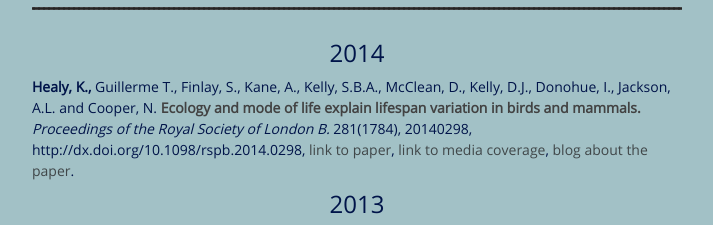
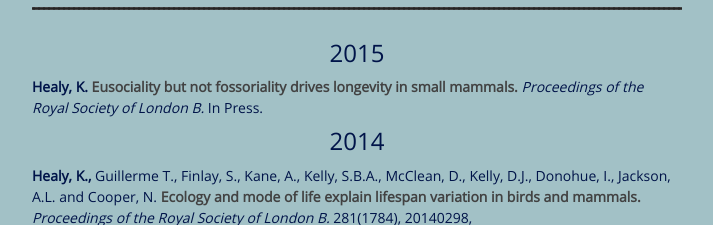
Before and after one commit to healyke/healyke.github.io, a plain HTML site: page publications.html in a window 1280 px wide. Shown: the part 426-651 px from the top of the page, without its empty margins (283-996 px from the left). Drawn offline with nearby package versions, Linux system fonts and the light colour scheme.

Commit message:
added publication

```diff
--- a/publications.html
+++ b/publications.html
@@ -42,11 +42,24 @@
         <!-- add a key word cloud -->
         <!-- add a journal graph -->
 
+
+          <h2>
+          <a name="2015" class="anchor" href="#2015"><span class="octicon octicon-link"></span></a>2015
+        </h2>
+
+        <h4>
+
+          <font color="#001449"><b>Healy, K.</b></font> <font color="#424242"><b>Eusociality but not fossoriality drives longevity in small mammals.</b></font><i> Proceedings of the Royal Society of London B.</i> In Press.
+
+
+
         <h2>
           <a name="2014" class="anchor" href="#2014"><span class="octicon octicon-link"></span></a>2014
         </h2>
 
         <h4>
+
+
           <font color="#001449"><b>Healy, K.,</b></font> Guillerme T., Finlay, S., Kane, A., Kelly, S.B.A., McClean, D., Kelly, D.J., Donohue, I., Jackson, A.L. and Cooper, N. <font color="#424242"><b>Ecology and mode of life explain lifespan variation in birds and mammals.</b></font><i> Proceedings of the Royal Society of London B.</i> 281(1784), 20140298, http://dx.doi.org/10.1098/rspb.2014.0298, <a href="http://rspb.royalsocietypublishing.org/content/281/1784/20140298.full.pdf?ijkey=gPt28ElSAYBvRhZ&keytype=ref">link to paper</a>, <a href="media.html">link to media coverage</a>, <a href="http://www.ecoevoblog.com/2014/04/25/dying-without-wings-part-i/">blog about the paper</a>.
 
 
```
Also changed, not shown: index.html (+2 -2 lines).
